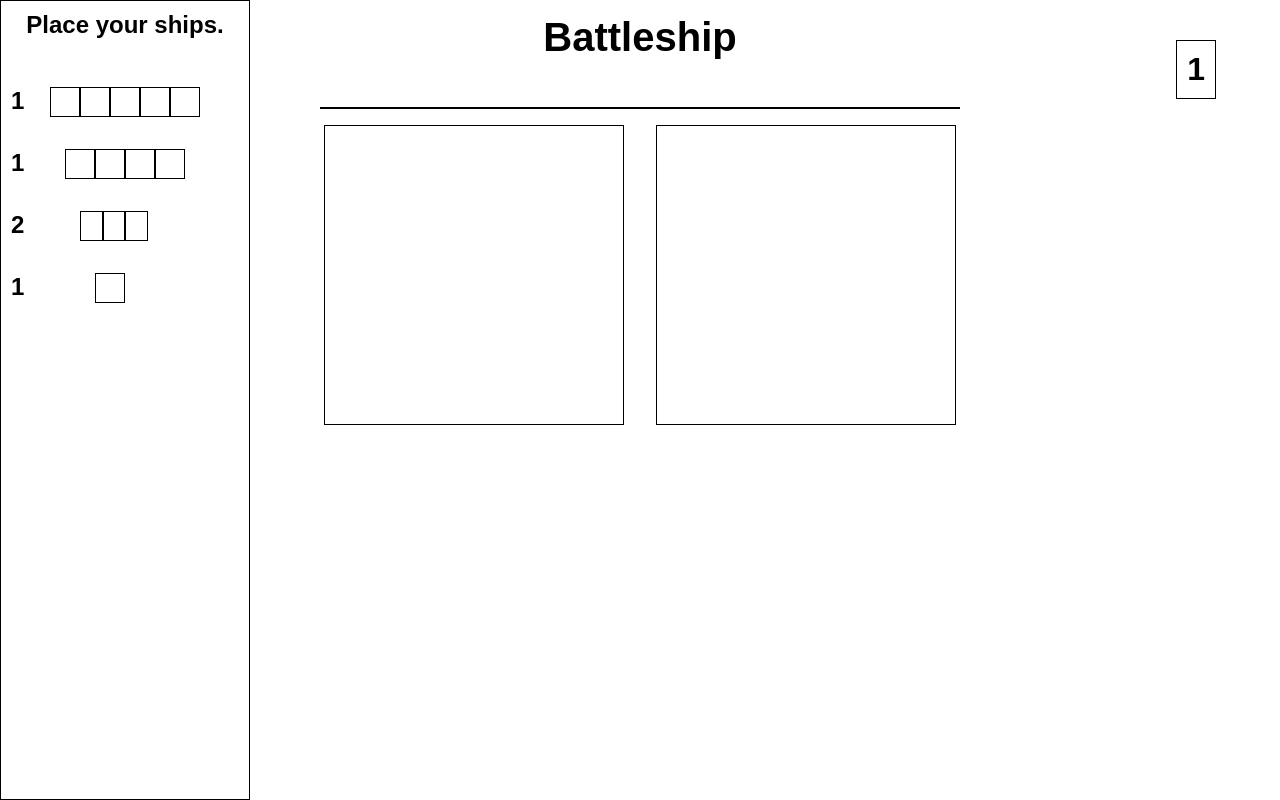
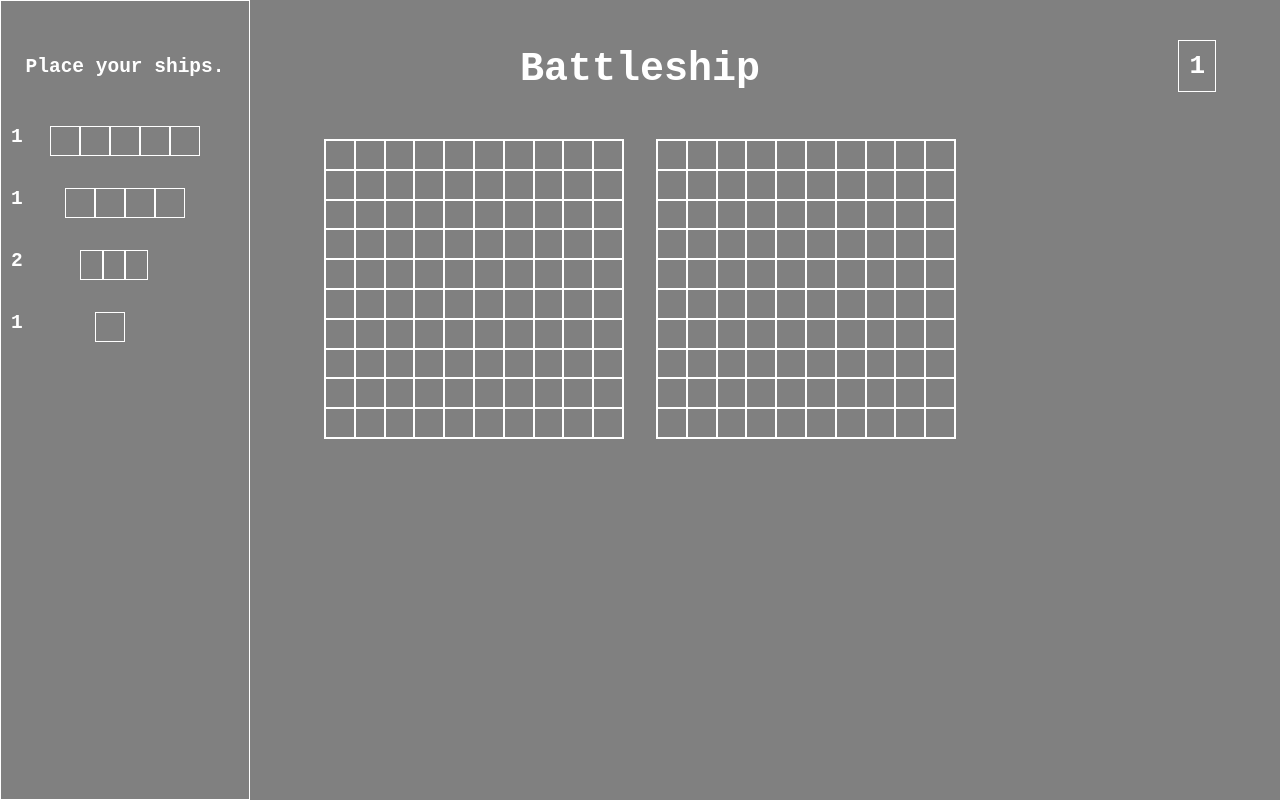
Before and after one commit to rehan-c/odin-battleship, a plain HTML site: page index.html in a window 1280 px wide. Drawn offline with Linux system fonts and the light colour scheme.

Commit message:
Updated HTML, CSS & JavaScript content

```diff
--- a/css/styles.css
+++ b/css/styles.css
@@ -6,6 +6,13 @@
 
 body {
     font-family: sans-serif;
+    background-color:grey;
+    color: white;
+    font-family: monospace;
+}
+
+.intro-sidebar > h2 {
+    margin-top: 45px;
 }
 
 :root {
@@ -20,6 +27,7 @@ body {
 .header h1 {
     font-size: 2.5rem;
     line-height: 75px;
+    margin-top: 32px;
 }
 
 .hover {
@@ -39,7 +47,7 @@ body {
 .gameboard {
     width: var(--game-width);
     height: var(--game-width);
-    border: 1px solid black;
+    border: 1px solid white;
     display: inline-block;
     display: grid;
     grid-template-columns: repeat(10, 1fr);
@@ -47,7 +55,7 @@ body {
 }
 
 .square {
-    border: 1px solid black;
+    border: 1px solid white;
     position: relative;
 }
 
@@ -79,10 +87,10 @@ body {
 nav.intro-sidebar {
     position: absolute;
     width: 250px;
-    border: 1px solid black;
+    border: 1px solid white;
     height: 100vh;
     top: 0;
-    background:  #fff;
+    background: grey;
     padding: 10px;
     text-align: center;
     left: 0px;
@@ -143,11 +151,11 @@ nav.intro-sidebar li {
 }
 
 .computer-square.square-ship {
-    background-color: white;
+    background-color: grey;
 }
 
 .output-field {
-    border: 1px solid black;
+    border: none;
     width: 50%;
     margin: 0 auto 1rem;
     text-align: center;
@@ -216,7 +224,7 @@ h2.output-message {
     position: fixed;
     right: 5%;
     top: 5%;
-    border: 1px solid black;
+    border: 1px solid white;
     padding: 10px;
     cursor: pointer;
     z-index: 4;
@@ -228,7 +236,7 @@ h2.output-message {
 }
 
 .multiplier h1 {
-    color: black !important;
+    color: white !important;
 }
 
 .multiplier .hidden {
--- a/src/classes.js
+++ b/src/classes.js
@@ -8,7 +8,7 @@ export class Ship {
     hit(num) {
       let index = num + 1;
       if (this.hits[index] === 0) {
-            thihs.hhits[index] - 1;
+        this.hits[index] = 1;
       }
     }
     checkSunk() {
@@ -55,7 +55,7 @@ export class Patrol extends Ship {
   }
 
   export class Gameboard {
-    constrcutor() {
+    constructor() {
       this.width = 10;
       this.height = 10;
       this.shipsValue = 5;
@@ -103,12 +103,13 @@ export class Gameboard {
         : (this.shipDrag.horizontal = true);
     }
 
-    recieveAttack(x, y) {
+    receiveAttack(x, y) {
       let msg = "";
       if (true) {
+      } else {
         msg = "A ship has not been hit";
       }
-        //renderMessage(msg)
+      //renderMessage(msg);
     }
     appendShip(ship) {
       this.ships.push(ship);
--- a/src/index.js
+++ b/src/index.js
@@ -3,9 +3,8 @@ import {
     Carrier,
     Battleship,
     Destroyer,
-    Patrol
+    Patrol,
   } from "./classes.js";
-import { preRenderEnemyShip, renderComputerBoard } from "./functions";
 
   import { BOARD_SQUARES, shipNames } from "./variables.js";
 
@@ -44,7 +43,6 @@ function resetGame(gameOverScreen) {
     });
     renderGame();
   }
-
   function computerMove() {
     displayActualText("The enemy clicked a square...");
     const index = randomNumber(BOARD_SQUARES);
@@ -104,7 +102,7 @@ function endGame(playerWon) {
     }, 3000);
     if (playerWon) {
       setTimeout(() => {
-            renderEndScreen("YOu won!");
+        renderEndScreen("You won!");
       }, 3000);
     } else {
       setTimeout(() => {
@@ -112,9 +110,8 @@ function endGame(playerWon) {
       }, 3000);
     }
   }
-
   function checkAllDestroyed(board, boardIsComputer) {
-    const arrs=[];
+    const arrs = [];
 
     for (const [shipName, shipArr] of Object.entries(board.shipCoords)) {
       shipArr.forEach((arr) => {
@@ -128,7 +125,6 @@ function checkAllDestroyed(board, boardIsComputer) {
       endGame(boardIsComputer);
     }
   }
-
   function updateCoords(id, board) {
     const boardIsComputer = board === computerBoard;
     for (const [shipName, shipArr] of Object.entries(board.shipCoords)) {
@@ -156,7 +152,6 @@ function updateCoords(id, board) {
       });
     }
   }
-
   function displayActualText(msg) {
     const h2Holder = document.querySelector(".output-field");
     h2Holder.innerHTML = "";
@@ -170,7 +165,11 @@ function displayMessage(state) {
     displayActualText("You clicked a square...");
     if (state === true) {
       setTimeout(() => {
-            displayActualText("You hit a ship!");
+        displayActualText("You hit a ship!!");
+      }, GAME_SPEED / GAME_SPEED_MULTIPLIER);
+    } else {
+      setTimeout(() => {
+        displayActualText("You hit nothing...");
       }, GAME_SPEED / GAME_SPEED_MULTIPLIER);
     }
   }
@@ -195,7 +194,6 @@ function playerMove(square) {
       computerMove();
     }, GAME_SPEED / GAME_SPEED_MULTIPLIER + GAME_SPEED / GAME_SPEED_MULTIPLIER);
   }
-
   function removeClicks(state) {
     const computerSquares = document.querySelectorAll(".computer-square");
     if (state) {
@@ -209,15 +207,14 @@ function removeClicks(state) {
             !square.classList.contains("clicked")
           ) {
             square.classList.add("hover");
+
             square.addEventListener("click", playerMove, true);
           }
         });
       }, GAME_SPEED / GAME_SPEED_MULTIPLIER + (GAME_SPEED + 1000) / GAME_SPEED_MULTIPLIER);
     } else {
-
     }
   }
-
   function startGame() {
     const computerBoardElem = document.querySelector(".computer-board"),
       computerSquares = document.querySelectorAll(".computer-square");
@@ -250,9 +247,8 @@ function updateGameboard(ship) {
       startGame();
     }
   }
-
   function renderShip(squares, ship) {
-    //Style squares
+    // Style squares
     const indexes = [];
     squares.forEach((square) => {
       square.classList.add("square-ship");
@@ -261,14 +257,13 @@ function renderShip(squares, ship) {
     playerBoard.shipCoords[ship].push(indexes);
     updateGameboard(ship);
   }
-
   function preRenderShip(square, ship, length, id) {
     let squares = [],
       squareShip,
       renderState = true;
 
     square.classList.remove("square-hover");
-    //Save active squares to array
+    // Save active squares to array
     for (let i = 0; i < length; i++) {
       squareShip = document.getElementById(`${id + i}`);
       if (squareShip.classList.contains("square-ship")) {
@@ -281,7 +276,6 @@ function preRenderShip(square, ship, length, id) {
       renderShip(squares, ship);
     }
   }
-
   function checkRenderable(ship) {
     const square = document.querySelector(".square-hover");
     let idCopy,
@@ -310,7 +304,7 @@ function findShip(e) {
   }
 
   draggables.forEach((draggable) => {
-    draggable.addEventListener(dragend, (e) => {
+    draggable.addEventListener("dragend", (e) => {
       let ship = findShip(e.currentTarget);
       checkRenderable(ship);
     });
@@ -328,7 +322,6 @@ draggables.forEach((draggable) => {
       draggable.classList.remove("dragging");
     });
   });
-
   function renderShips() {
     const carrier = new Carrier();
     const battleship = new Battleship();
@@ -344,14 +337,15 @@ function findSquare(column, row) {
     return column === 0 && row === 0
       ? 0
       : column === 0 && row > 0
-        ? row: `${column}${row}`;
+      ? row
+      : `${column}${row}`;
   }
 
   function randomNumber(num) {
     return Math.floor(Math.random() * num);
   }
 
-function preREnderEnemyShip(ship, amount) {
+  function preRenderEnemyShip(ship, amount) {
     let length;
     for (let i = 0; i < amount; i++) {
       length = computerBoard.shipInfo[ship].length;
@@ -387,12 +381,11 @@ function renderComputerBoard() {
       preRenderEnemyShip(key, value);
     }
   }
-
   export function renderGameBoards() {
     const playerBoard = document.querySelector(".player-board"),
       computerBoard = document.querySelector(".computer-board");
 
-    (function() {
+    (function () {
       for (let i = 0; i < BOARD_SQUARES; i++) {
         const square = document.createElement("div");
         square.id = i;
@@ -412,14 +405,13 @@ export function renderGameBoards() {
     (function () {
       for (let i = 0; i < BOARD_SQUARES; i++) {
         const square = document.createElement("div");
-            square.id = `c${i}`;
-            square.classList.add("square", "copmuter-square");
+        square.id = `c-${i}`;
+        square.classList.add("square", "computer-square");
 
         computerBoard.appendChild(square);
       }
     })();
   }
-
   function setMultiplier() {
     let multiplierLevel =
       multiplier.firstChild.nextSibling.innerText.match(/\d/)[0];
@@ -437,7 +429,7 @@ function renderGame() {
     window.playerBoard = new Gameboard();
     window.computerBoard = new Gameboard();
     renderGameBoards();
-    renderComputerBoards();
+    renderComputerBoard();
   }
   renderGame();
   const multiplier = document.querySelector(".multiplier"),
--- a/src/variables.js
+++ b/src/variables.js
@@ -1,5 +1,5 @@
 const BOARD_LENGTH = 10;
 const BOARD_SQUARES = BOARD_LENGTH * BOARD_LENGTH,
-    shipNames = ["carrier", "battleship", "destroyer", "patrol"];
+  shipNames = ["carrier", "battleship", "destroyer", "patrol"];
 
 export { BOARD_LENGTH, BOARD_SQUARES, shipNames };
```
Lines whose indentation alone changed are shown as unchanged.
